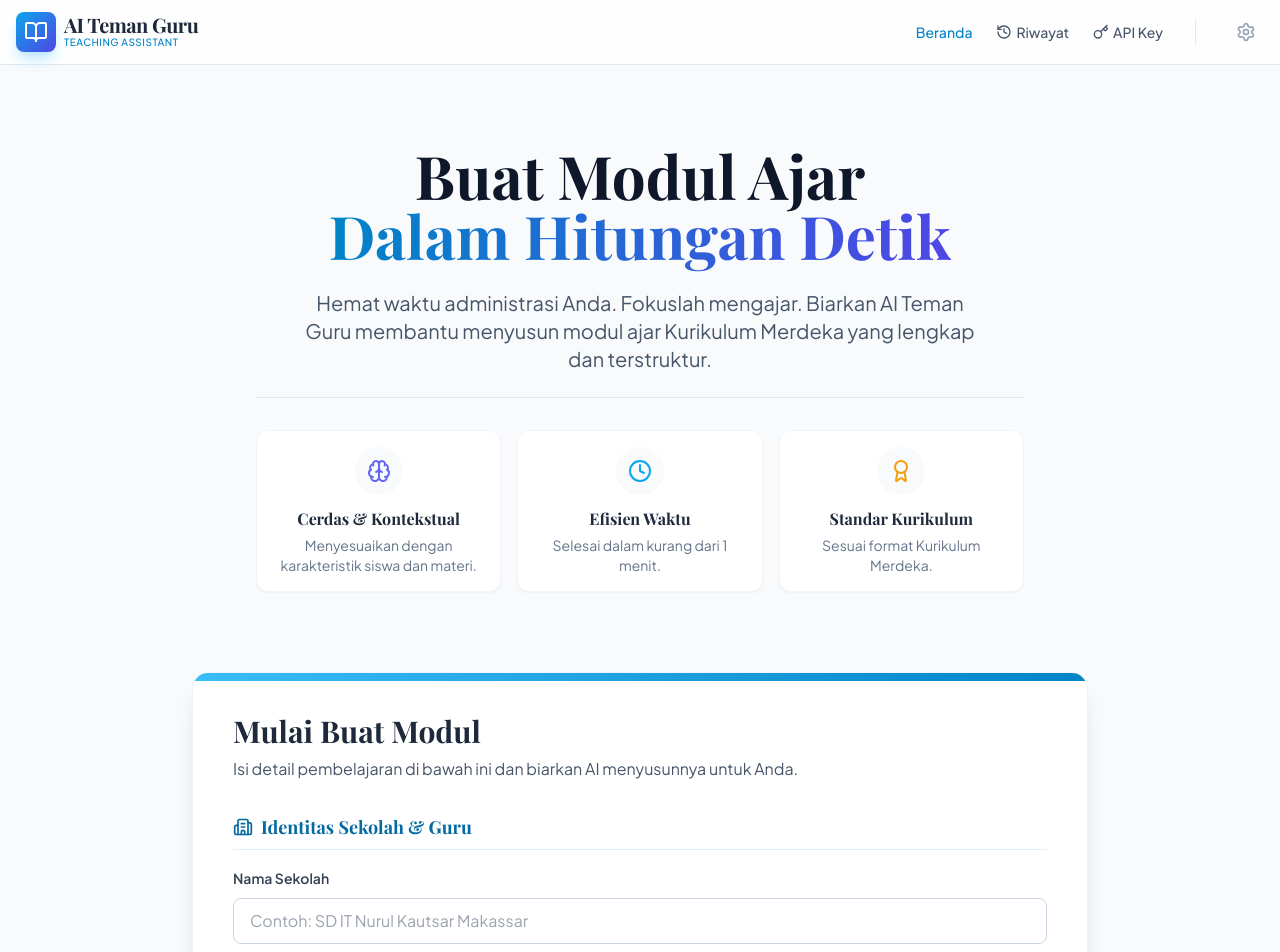
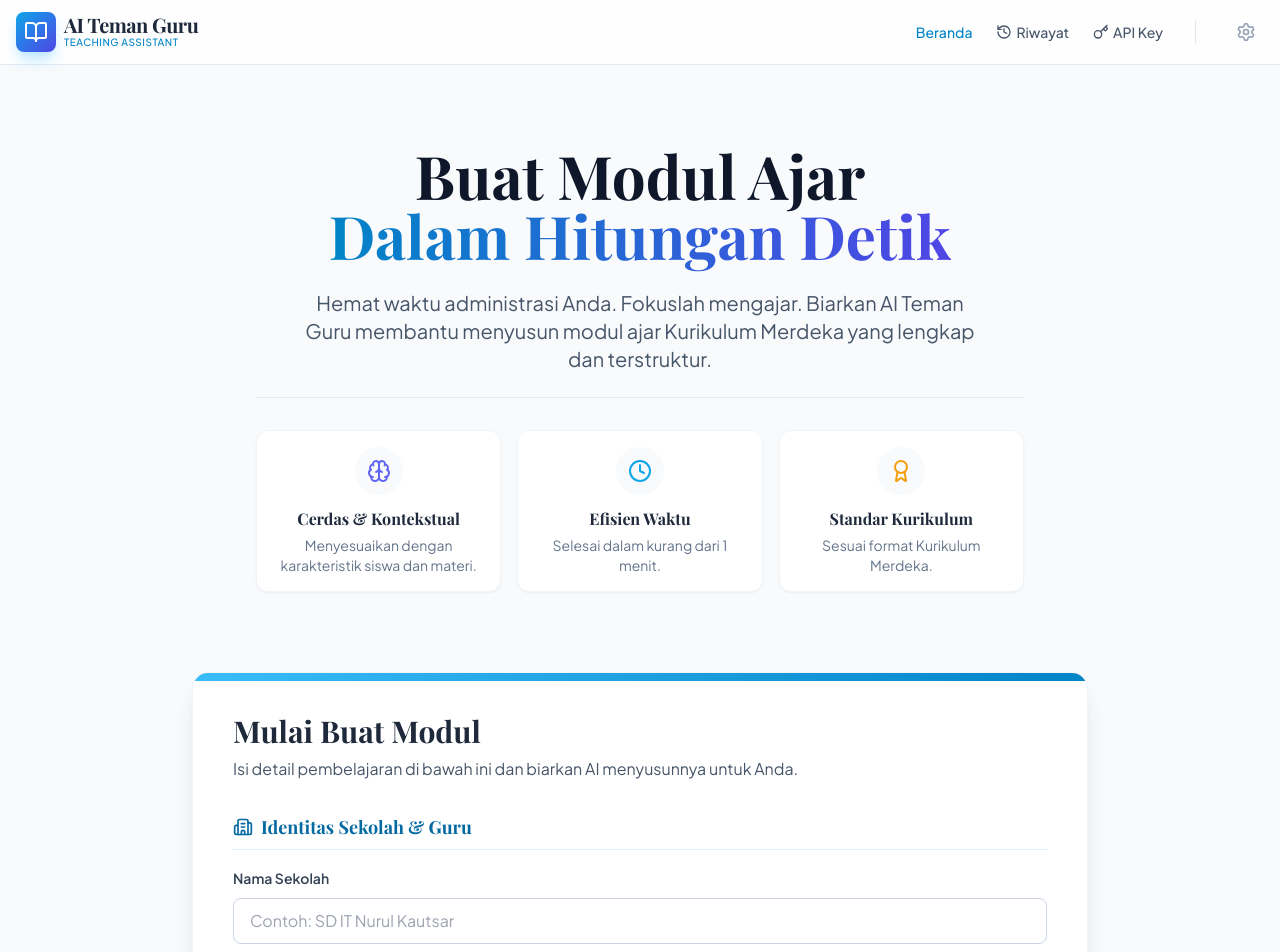
Before and after one commit to sditnurulkautsarbalbod-arch/ModulAjar, a React (Vite) app: page / in a window 1280 px wide. Shown: the top 952 px of the page. Built offline with nearby package versions, Linux system fonts and the light colour scheme; no server answers.

Commit message:
fix: Shorten school name placeholder
The placeholder for the school name in the ModuleForm component was too long and specific. Shortening it improves usability and provides a more general example.

```diff
--- a/components/ModuleForm.tsx
+++ b/components/ModuleForm.tsx
@@ -53,7 +53,7 @@ export const ModuleForm: React.FC<ModuleFormProps> = ({ onSubmit }) => {
             <input
               type="text"
               name="schoolName"
-              placeholder="Contoh: SD IT Nurul Kautsar Makassar"
+              placeholder="Contoh: SD IT Nurul Kautsar"
               value={formData.schoolName}
               onChange={handleChange}
               className="w-full px-4 py-2.5 rounded-lg border border-slate-300 focus:ring-2 focus:ring-brand-500 outline-none"
```
